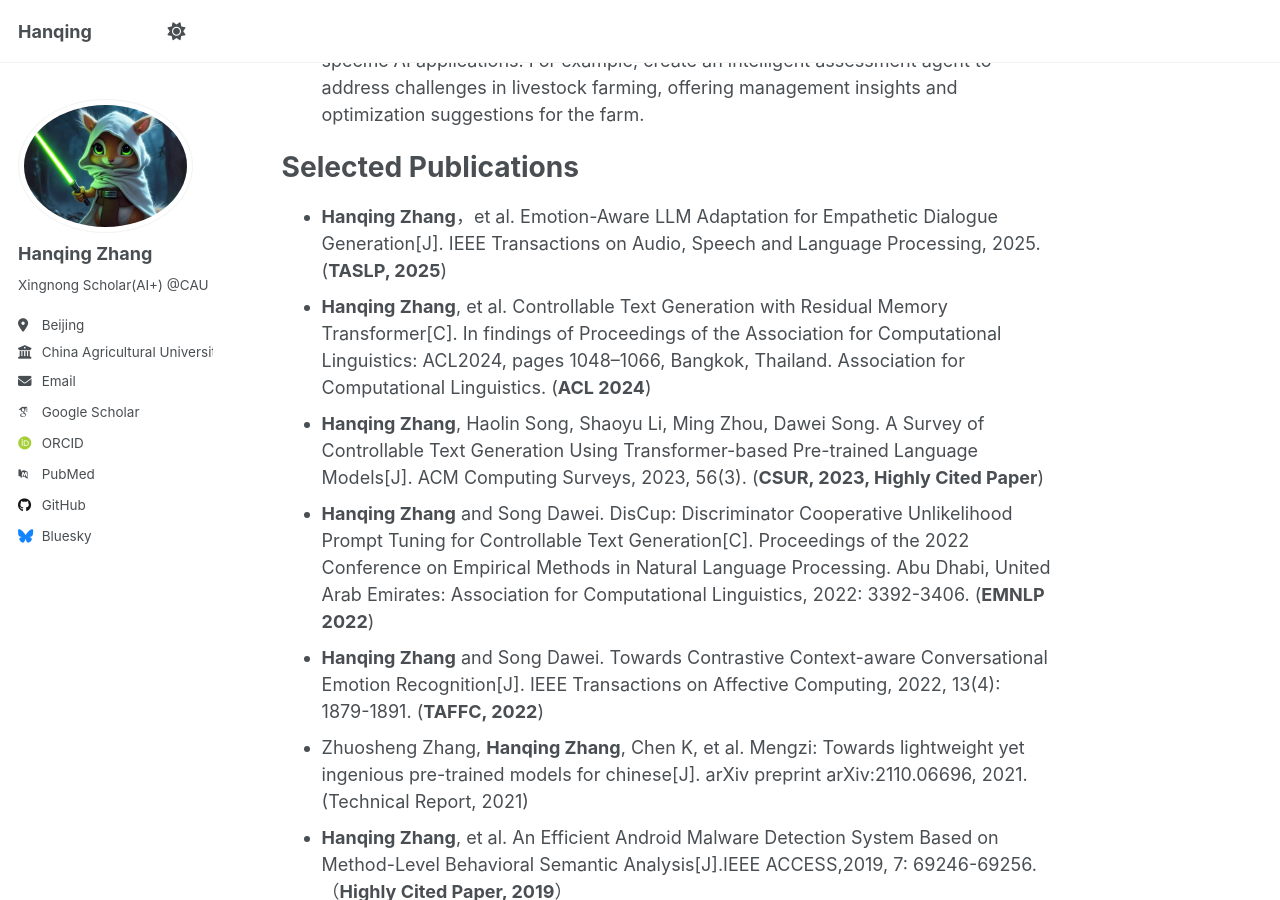
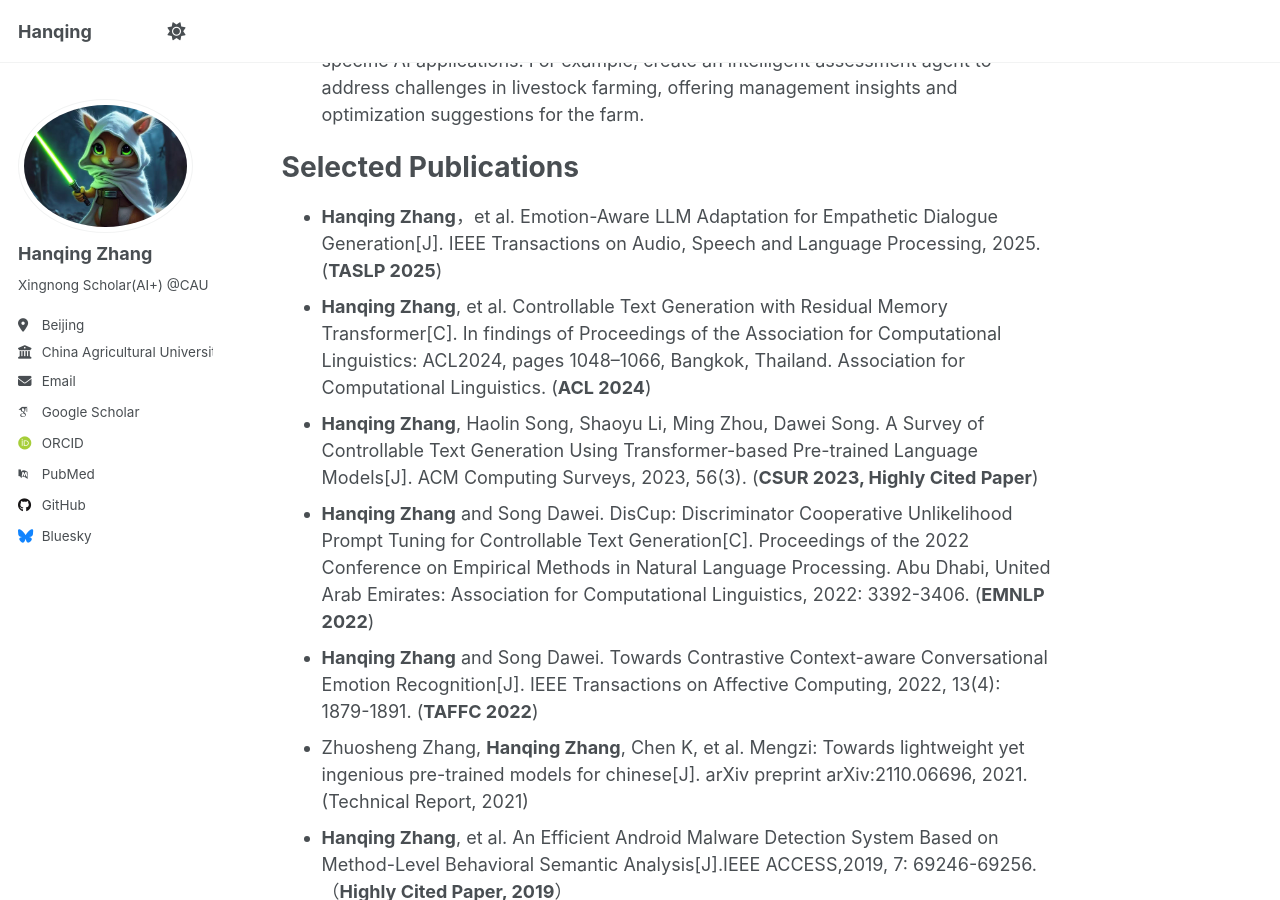
Before and after one commit to littlehacker26/hanqing.github.io, a Jekyll site: the page built from _pages/about.md, in a window 1280 px wide and 900 px high, scrolled down 1073 px. Built offline with Jekyll 4.4.1, drawn with Linux system fonts in a browser that asks for light colours; some web fonts are replaced; a script that is not in the unit is left out.

```diff
--- a/_pages/about.md
+++ b/_pages/about.md
@@ -27,11 +27,11 @@ Interested research directions
 
 Selected Publications
 ======
-- **Hanqing Zhang**，et al. Emotion-Aware LLM Adaptation for Empathetic Dialogue Generation[J]. IEEE Transactions on Audio, Speech and Language Processing, 2025. (**TASLP, 2025**)
+- **Hanqing Zhang**，et al. Emotion-Aware LLM Adaptation for Empathetic Dialogue Generation[J]. IEEE Transactions on Audio, Speech and Language Processing, 2025. (**TASLP 2025**)
 - **Hanqing Zhang**, et al. Controllable Text Generation with Residual Memory Transformer[C].  In findings of Proceedings of the Association for Computational Linguistics: ACL2024, pages 1048–1066, Bangkok, Thailand. Association for Computational Linguistics. (**ACL 2024**)
-- **Hanqing Zhang**, Haolin Song, Shaoyu Li, Ming Zhou, Dawei Song. A Survey of Controllable Text Generation Using Transformer-based Pre-trained Language Models[J]. ACM Computing Surveys, 2023, 56(3). (**CSUR, 2023, Highly Cited Paper**)
+- **Hanqing Zhang**, Haolin Song, Shaoyu Li, Ming Zhou, Dawei Song. A Survey of Controllable Text Generation Using Transformer-based Pre-trained Language Models[J]. ACM Computing Surveys, 2023, 56(3). (**CSUR 2023, Highly Cited Paper**)
 - **Hanqing Zhang** and Song Dawei. DisCup: Discriminator Cooperative Unlikelihood Prompt Tuning for Controllable Text Generation[C]. Proceedings of the 2022 Conference on Empirical Methods in Natural Language Processing. Abu Dhabi, United Arab Emirates: Association for Computational Linguistics, 2022: 3392-3406. (**EMNLP 2022**)
-- **Hanqing Zhang** and Song Dawei. Towards Contrastive Context-aware Conversational Emotion Recognition[J]. IEEE Transactions on Affective Computing, 2022, 13(4): 1879-1891. (**TAFFC, 2022**)
+- **Hanqing Zhang** and Song Dawei. Towards Contrastive Context-aware Conversational Emotion Recognition[J]. IEEE Transactions on Affective Computing, 2022, 13(4): 1879-1891. (**TAFFC 2022**)
 - Zhuosheng Zhang, **Hanqing Zhang**, Chen K, et al. Mengzi: Towards lightweight yet ingenious pre-trained models for chinese[J]. arXiv preprint arXiv:2110.06696, 2021. (Technical Report, 2021)
 - **Hanqing Zhang**, et al. An Efficient Android Malware Detection System Based on Method-Level Behavioral Semantic Analysis[J].IEEE ACCESS,2019, 7: 69246-69256. （**Highly Cited Paper, 2019**）
 
```
